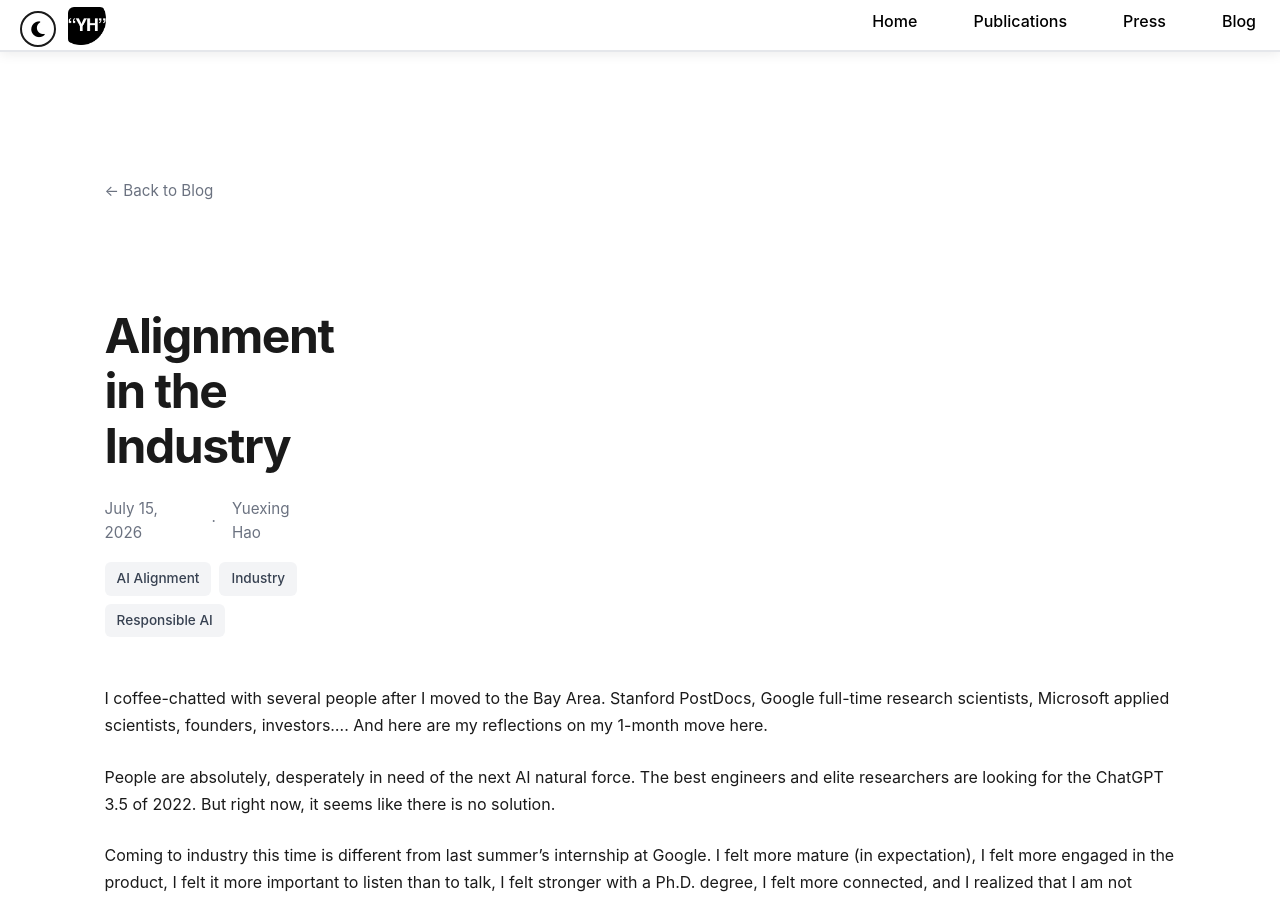
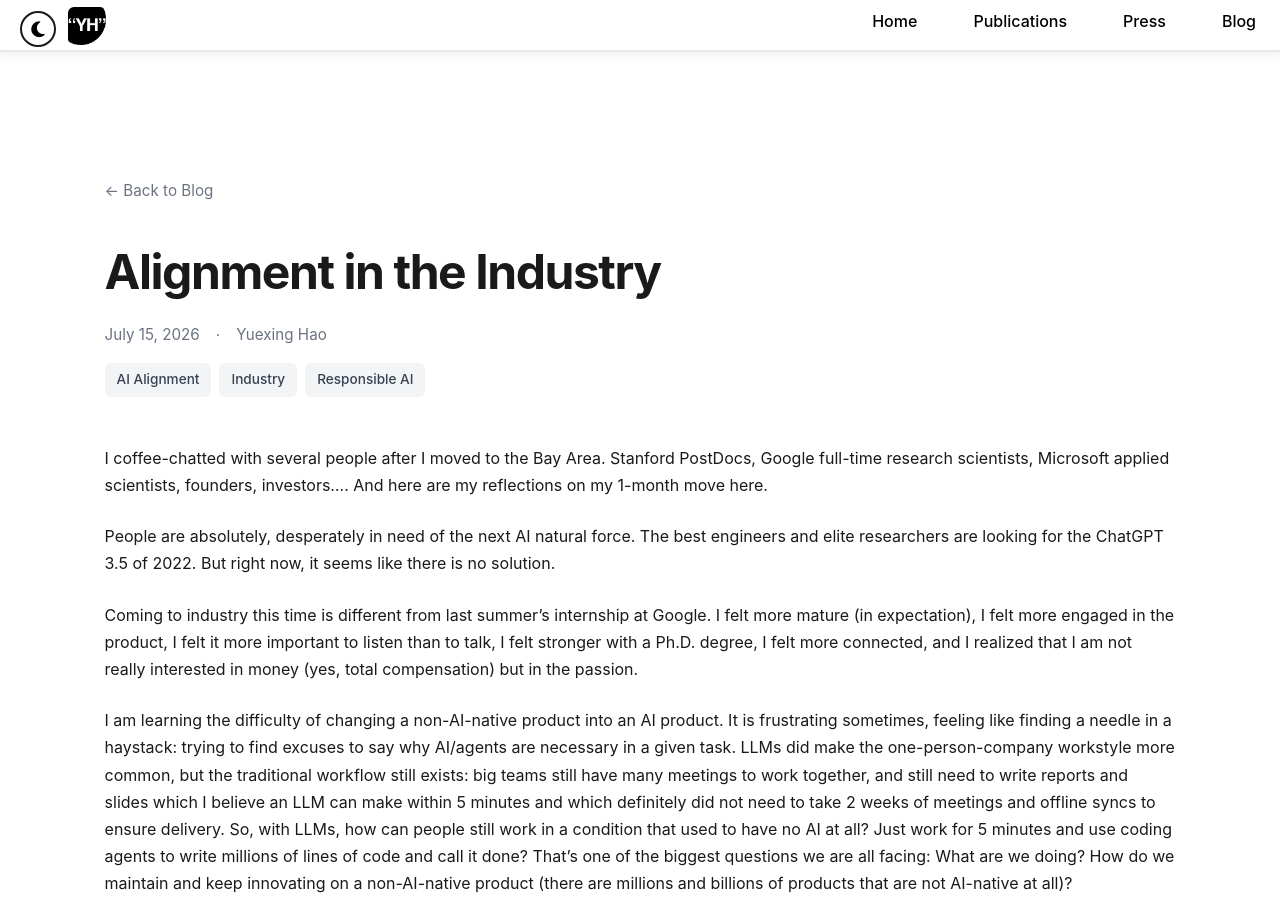
Before and after one commit to YuexingHao/Yuexing-Hao, a Jekyll site: the page built from _posts/2026-07-15-alignment-in-the-industry.md, in a window 1280 px wide and 900 px high. Built offline with Jekyll 4.4.1, drawn with Linux system fonts in a browser that asks for light colours; a style sheet for code colours, icons or effects is not loaded.

Commit message:
Blog layout: stop the theme's sidebar header rule from squeezing post titles
The theme caps every <header> at 260px for its sidebar; the post title
block was a <header>, so titles wrapped into a narrow column on all
posts. It is a <div> now.

Co-Authored-By: Claude Fable 5.1 <noreply@anthropic.com>

```diff
--- a/_layouts/blog-post.html
+++ b/_layouts/blog-post.html
@@ -417,7 +417,7 @@
         <a href="{{ '/blog/' | relative_url }}">← Back to Blog</a>
       </nav>
 
-      <header class="article-header">
+      <div class="article-header">
         <h1 class="article-title">{{ page.title }}</h1>
 
         <div class="article-meta">
@@ -435,7 +435,7 @@
           {% endfor %}
         </div>
         {% endif %}
-      </header>
+      </div>
 
       <div class="article-content" style="clear: both;">
         {{ content }}
```
